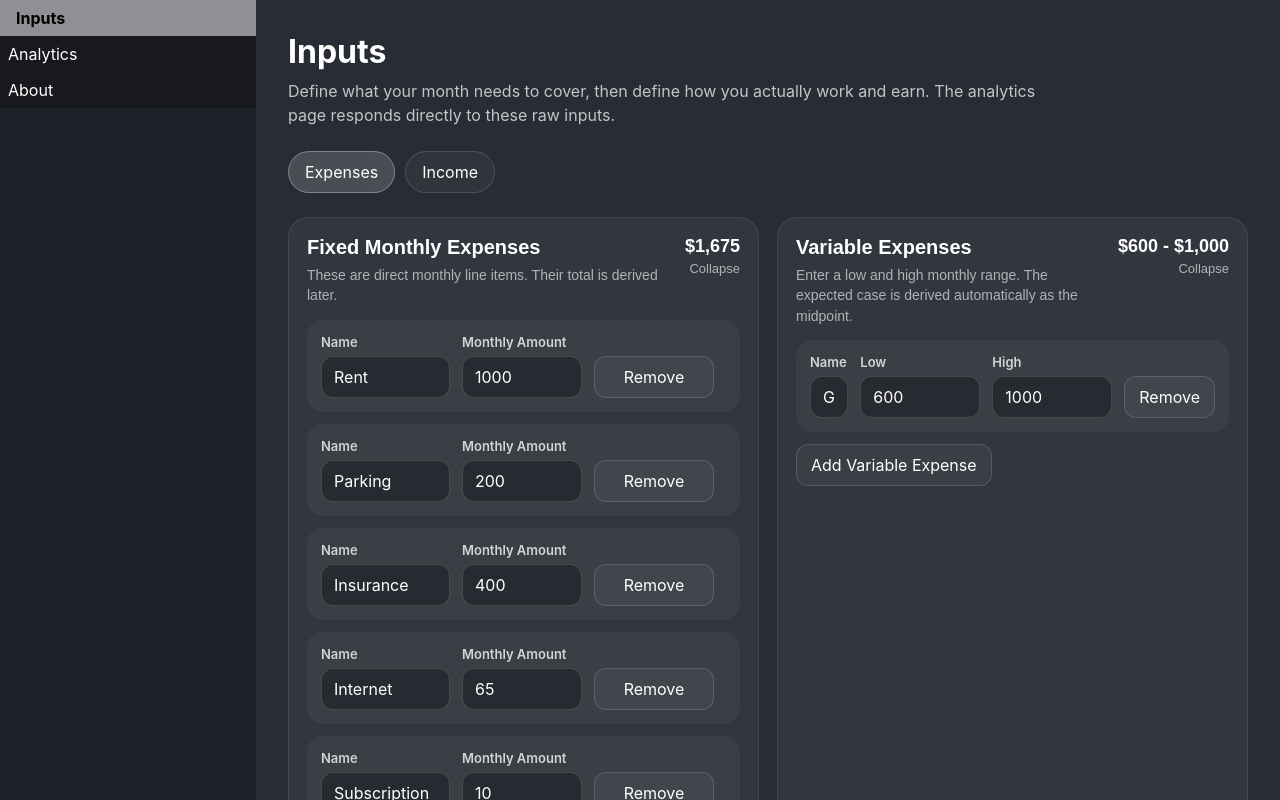
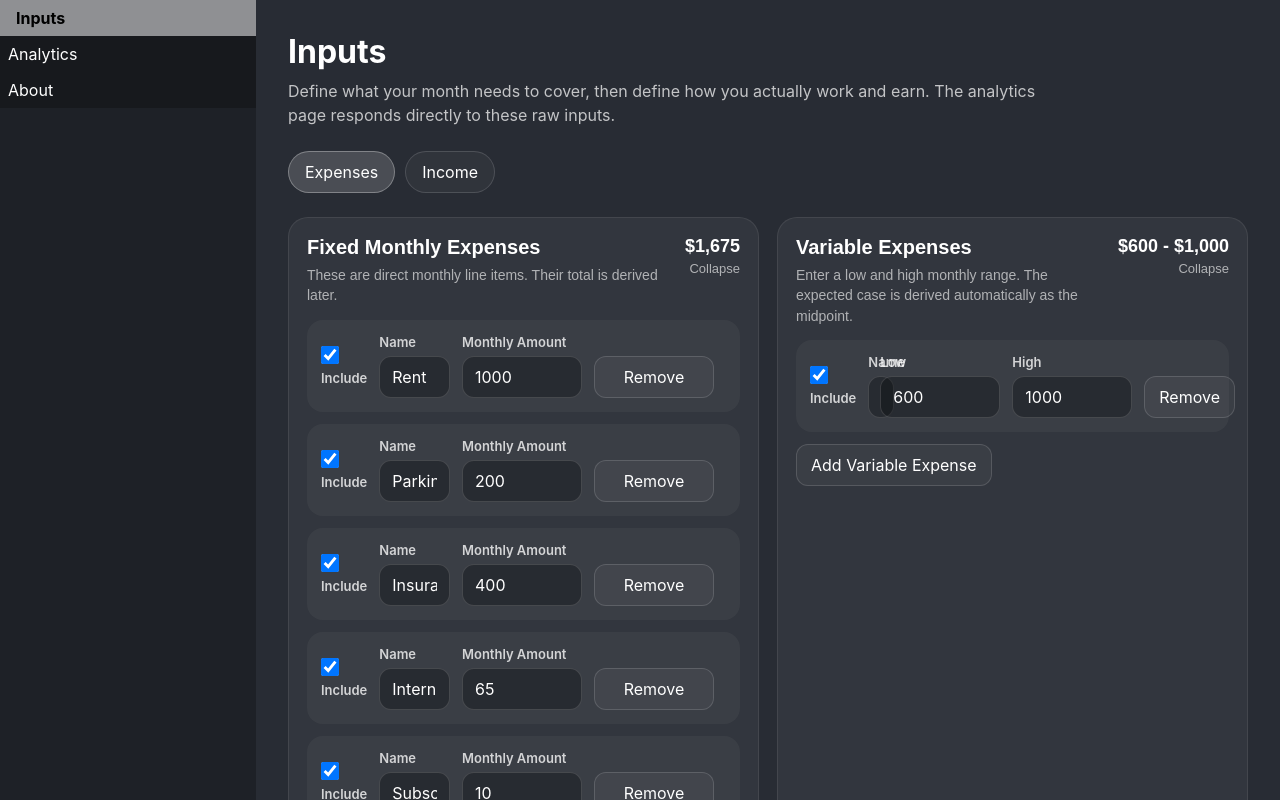
Before and after one commit to isotropo/nikos-dashboard, a React (Create React App) app: page / in a window 1280 px wide. Built offline with nearby package versions, Linux system fonts and the light colour scheme.

Commit message:
Add include toggles for expense items

```diff
--- a/src/domain/analysis.js
+++ b/src/domain/analysis.js
@@ -26,24 +26,31 @@
     return (range.low + range.high) / 2;
 }
 
+const getEnabledItems = (items) =>
+{
+    return items.filter((item) => item.isEnabled !== false);
+}
+
 const getFixedMonthlyExpenses = (planInput) =>
 {
     return sum(
-        planInput.expenses.fixedLineItems.map((item) => item.monthlyAmount)
+        getEnabledItems(planInput.expenses.fixedLineItems).map((item) => item.monthlyAmount)
     );
 }
 
 const getIrregularMonthlyExpenses = (planInput) =>
 {
     return sum(
-        planInput.expenses.irregularLineItems.map((item) => item.amount / item.everyMonths)
+        getEnabledItems(planInput.expenses.irregularLineItems).map(
+            (item) => item.amount / item.everyMonths
+        )
     );
 }
 
 const getVariableMonthlyExpenses = (planInput, expenseScenario) =>
 {
     return sum(
-        planInput.expenses.variableLineItems.map((item) =>
+        getEnabledItems(planInput.expenses.variableLineItems).map((item) =>
         {
             switch (expenseScenario)
             {
--- a/src/domain/planModel.js
+++ b/src/domain/planModel.js
@@ -22,6 +22,7 @@
  * @property {string} id
  * @property {string} label
  * @property {number} monthlyAmount
+ * @property {boolean} isEnabled
  */
 
 /**
@@ -31,6 +32,7 @@
  * @typedef {Object} VariableExpenseLineItem
  * @property {string} id
  * @property {string} label
+ * @property {boolean} isEnabled
  * @property {{
  *   low: number,
  *   high: number
@@ -45,6 +47,7 @@
  * @property {string} label
  * @property {number} amount
  * @property {number} everyMonths
+ * @property {boolean} isEnabled
  */
 
 /**
@@ -140,16 +143,17 @@
 export const examplePlanInput = {
   expenses: {
     fixedLineItems: [
-      { id: "rent", label: "Rent", monthlyAmount: 1000 },
-      { id: "parking", label: "Parking", monthlyAmount: 200 },
-      { id: "insurance", label: "Insurance", monthlyAmount: 400 },
-      { id: "internet", label: "Internet", monthlyAmount: 65 },
-      { id: "subscription", label: "Subscription", monthlyAmount: 10 },
+      { id: "rent", label: "Rent", monthlyAmount: 1000, isEnabled: true },
+      { id: "parking", label: "Parking", monthlyAmount: 200, isEnabled: true },
+      { id: "insurance", label: "Insurance", monthlyAmount: 400, isEnabled: true },
+      { id: "internet", label: "Internet", monthlyAmount: 65, isEnabled: true },
+      { id: "subscription", label: "Subscription", monthlyAmount: 10, isEnabled: true },
     ],
     variableLineItems: [
       {
         id: "groceries",
         label: "Groceries",
+        isEnabled: true,
         monthlyRange: {
           low: 600,
           high: 1000,
@@ -162,6 +166,7 @@
         label: "Utilities",
         amount: 300,
         everyMonths: 2,
+        isEnabled: true,
       },
     ],
   },
--- a/src/interface/pages/InputsPage.js
+++ b/src/interface/pages/InputsPage.js
@@ -53,6 +53,10 @@
     });
 }
 
+const sum = (values) => values.reduce((total, value) => total + value, 0);
+
+const isItemEnabled = (item) => item.isEnabled !== false;
+
 const Field = ({
     ariaLabel,
     inputMode,
@@ -96,21 +100,25 @@
     const [variableExpensesExpanded, setVariableExpensesExpanded] = useState(true);
     const [irregularExpensesExpanded, setIrregularExpensesExpanded] = useState(true);
     const restaurantSource = planInput.incomeSources[0];
-    const fixedExpensesTotal = planInput.expenses.fixedLineItems.reduce(
-        (total, item) => total + item.monthlyAmount,
-        0
+    const fixedExpensesTotal = sum(
+        planInput.expenses.fixedLineItems
+            .filter(isItemEnabled)
+            .map((item) => item.monthlyAmount)
     );
-    const variableExpenseLowTotal = planInput.expenses.variableLineItems.reduce(
-        (total, item) => total + item.monthlyRange.low,
-        0
+    const variableExpenseLowTotal = sum(
+        planInput.expenses.variableLineItems
+            .filter(isItemEnabled)
+            .map((item) => item.monthlyRange.low)
     );
-    const variableExpenseHighTotal = planInput.expenses.variableLineItems.reduce(
-        (total, item) => total + item.monthlyRange.high,
-        0
+    const variableExpenseHighTotal = sum(
+        planInput.expenses.variableLineItems
+            .filter(isItemEnabled)
+            .map((item) => item.monthlyRange.high)
     );
-    const irregularExpensesNormalizedTotal = planInput.expenses.irregularLineItems.reduce(
-        (total, item) => total + (item.amount / item.everyMonths),
-        0
+    const irregularExpensesNormalizedTotal = sum(
+        planInput.expenses.irregularLineItems
+            .filter(isItemEnabled)
+            .map((item) => item.amount / item.everyMonths)
     );
 
     const updatePlanInput = (updater) =>
@@ -126,6 +134,21 @@
                 ...current.expenses,
                 fixedLineItems: current.expenses.fixedLineItems.map((item) =>
                     item.id === itemId ? { ...item, monthlyAmount } : item
+                ),
+            },
+        }));
+    }
+
+    const toggleFixedExpenseEnabled = (itemId) =>
+    {
+        updatePlanInput((current) => ({
+            ...current,
+            expenses: {
+                ...current.expenses,
+                fixedLineItems: current.expenses.fixedLineItems.map((item) =>
+                    item.id === itemId
+                        ? { ...item, isEnabled: !isItemEnabled(item) }
+                        : item
                 ),
             },
         }));
@@ -156,6 +179,7 @@
                         id: `fixed-${Date.now()}`,
                         label: "New Line Item",
                         monthlyAmount: 0,
+                        isEnabled: true,
                     },
                 ],
             },
@@ -194,6 +218,21 @@
         }));
     }
 
+    const toggleVariableExpenseEnabled = (itemId) =>
+    {
+        updatePlanInput((current) => ({
+            ...current,
+            expenses: {
+                ...current.expenses,
+                variableLineItems: current.expenses.variableLineItems.map((item) =>
+                    item.id === itemId
+                        ? { ...item, isEnabled: !isItemEnabled(item) }
+                        : item
+                ),
+            },
+        }));
+    }
+
     const updateVariableExpenseName = (itemId, label) =>
     {
         updatePlanInput((current) => ({
@@ -218,6 +257,7 @@
                     {
                         id: `variable-${Date.now()}`,
                         label: "New Variable Expense",
+                        isEnabled: true,
                         monthlyRange: {
                             low: 0,
                             high: 0,
@@ -252,6 +292,21 @@
         }));
     }
 
+    const toggleIrregularExpenseEnabled = (itemId) =>
+    {
+        updatePlanInput((current) => ({
+            ...current,
+            expenses: {
+                ...current.expenses,
+                irregularLineItems: current.expenses.irregularLineItems.map((item) =>
+                    item.id === itemId
+                        ? { ...item, isEnabled: !isItemEnabled(item) }
+                        : item
+                ),
+            },
+        }));
+    }
+
     const updateIrregularExpenseName = (itemId, label) =>
     {
         updatePlanInput((current) => ({
@@ -278,6 +333,7 @@
                         label: "New Irregular Expense",
                         amount: 0,
                         everyMonths: 1,
+                        isEnabled: true,
                     },
                 ],
             },
@@ -413,7 +469,19 @@
                     {fixedExpensesExpanded && (
                         <div className="InputsLineItems">
                             {planInput.expenses.fixedLineItems.map((item) => (
-                                <div className="InputsLineItem" key={item.id}>
+                                <div
+                                    className={`InputsLineItem ${isItemEnabled(item) ? "" : "InputsLineItem--disabled"}`}
+                                    key={item.id}
+                                >
+                                    <label className="InputsLineItem__toggle">
+                                        <input
+                                            aria-label={`Include ${item.label}`}
+                                            checked={isItemEnabled(item)}
+                                            onChange={() => toggleFixedExpenseEnabled(item.id)}
+                                            type="checkbox"
+                                        />
+                                        <span>Include</span>
+                                    </label>
                                     <Field
                                         ariaLabel={`${item.label} Name`}
                                         label="Name"
@@ -470,7 +538,19 @@
                     {variableExpensesExpanded && (
                         <div className="InputsLineItems">
                             {planInput.expenses.variableLineItems.map((item) => (
-                                <div className="InputsLineItem" key={item.id}>
+                                <div
+                                    className={`InputsLineItem ${isItemEnabled(item) ? "" : "InputsLineItem--disabled"}`}
+                                    key={item.id}
+                                >
+                                    <label className="InputsLineItem__toggle">
+                                        <input
+                                            aria-label={`Include ${item.label}`}
+                                            checked={isItemEnabled(item)}
+                                            onChange={() => toggleVariableExpenseEnabled(item.id)}
+                                            type="checkbox"
+                                        />
+                                        <span>Include</span>
+                                    </label>
                                     <Field
                                         ariaLabel={`${item.label} Name`}
                                         label="Name"
@@ -533,7 +613,19 @@
                     {irregularExpensesExpanded && (
                         <div className="InputsLineItems">
                             {planInput.expenses.irregularLineItems.map((item) => (
-                                <div className="InputsLineItem" key={item.id}>
+                                <div
+                                    className={`InputsLineItem ${isItemEnabled(item) ? "" : "InputsLineItem--disabled"}`}
+                                    key={item.id}
+                                >
+                                    <label className="InputsLineItem__toggle">
+                                        <input
+                                            aria-label={`Include ${item.label}`}
+                                            checked={isItemEnabled(item)}
+                                            onChange={() => toggleIrregularExpenseEnabled(item.id)}
+                                            type="checkbox"
+                                        />
+                                        <span>Include</span>
+                                    </label>
                                     <Field
                                         ariaLabel={`${item.label} Name`}
                                         label="Name"
--- a/src/styles/InputsPage.sass
+++ b/src/styles/InputsPage.sass
@@ -127,12 +127,29 @@
 
 .InputsLineItem
     display: grid
-    grid-template-columns: minmax(0, 1.2fr) repeat(2, minmax(120px, 0.7fr)) auto
+    grid-template-columns: auto minmax(0, 1.2fr) repeat(2, minmax(120px, 0.7fr)) auto
     gap: 12px
     align-items: end
     padding: 14px
     border-radius: 16px
     background: rgba(255, 255, 255, 0.04)
+
+.InputsLineItem--disabled
+    opacity: 0.62
+
+.InputsLineItem__toggle
+    display: flex
+    flex-direction: column
+    gap: 6px
+    align-self: center
+    color: rgba(255, 255, 255, 0.78)
+    font-size: 13px
+    font-weight: 600
+
+    input
+        width: 18px
+        height: 18px
+        margin: 0
 
 .InputsLineItem__remove,
 .InputsLineItems__add
```
Also changed, not shown: 1 other file (tests, documents, lock files or other folders).
